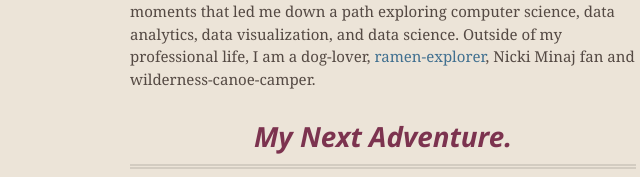
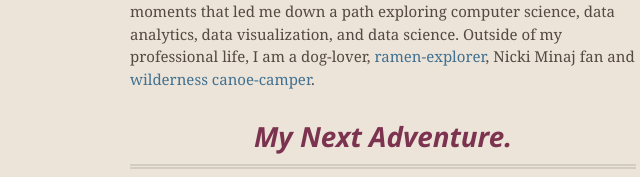
Before and after one commit to emilyhoughkovacs/old_github_page, a plain HTML site: page index.html in a window 1280 px wide. Shown: the part 394-571 px from the top of the page, 257-897 px from the left. Drawn offline with nearby package versions, Linux system fonts and the light colour scheme.

Commit message:
linkified wilderness canoe camper

```diff
--- a/index.html
+++ b/index.html
@@ -47,7 +47,7 @@
         <h3>
 <a name="background" class="anchor" href="#background"><span class="octicon octicon-link"></span></a>My Background.</h3>
 
-Originally a mathematics major at <a href="http://www.barnard.edu">Barnard College</a>, I remember the exact moment when I realized intuitively how useful computing could be. Sitting in my dorm lounge, endlessly plugging in data points one by one to my TI-89 calculator to practice matrix multiplication, I realized I could use my time a lot better if I knew how to code something to do the same operations for me. This was the first in a series of 'aha' moments that led me down a path exploring computer science, data analytics, data visualization, and data science. Outside of my professional life, I am a dog-lover, <a href="http://narutoramenex.com/">ramen-explorer</a>, Nicki Minaj fan and wilderness-canoe-camper.
+Originally a mathematics major at <a href="http://www.barnard.edu">Barnard College</a>, I remember the exact moment when I realized intuitively how useful computing could be. Sitting in my dorm lounge, endlessly plugging in data points one by one to my TI-89 calculator to practice matrix multiplication, I realized I could use my time a lot better if I knew how to code something to do the same operations for me. This was the first in a series of 'aha' moments that led me down a path exploring computer science, data analytics, data visualization, and data science. Outside of my professional life, I am a dog-lover, <a href="http://narutoramenex.com/">ramen-explorer</a>, Nicki Minaj fan and <a href="http://wilderness-grrl.tumblr.com">wilderness canoe-camper</a>.
 
 <h3>
   <a name="next" class="anchor" href="#next"><span class="octicon octicon-link"></span></a>My Next Adventure.
```
